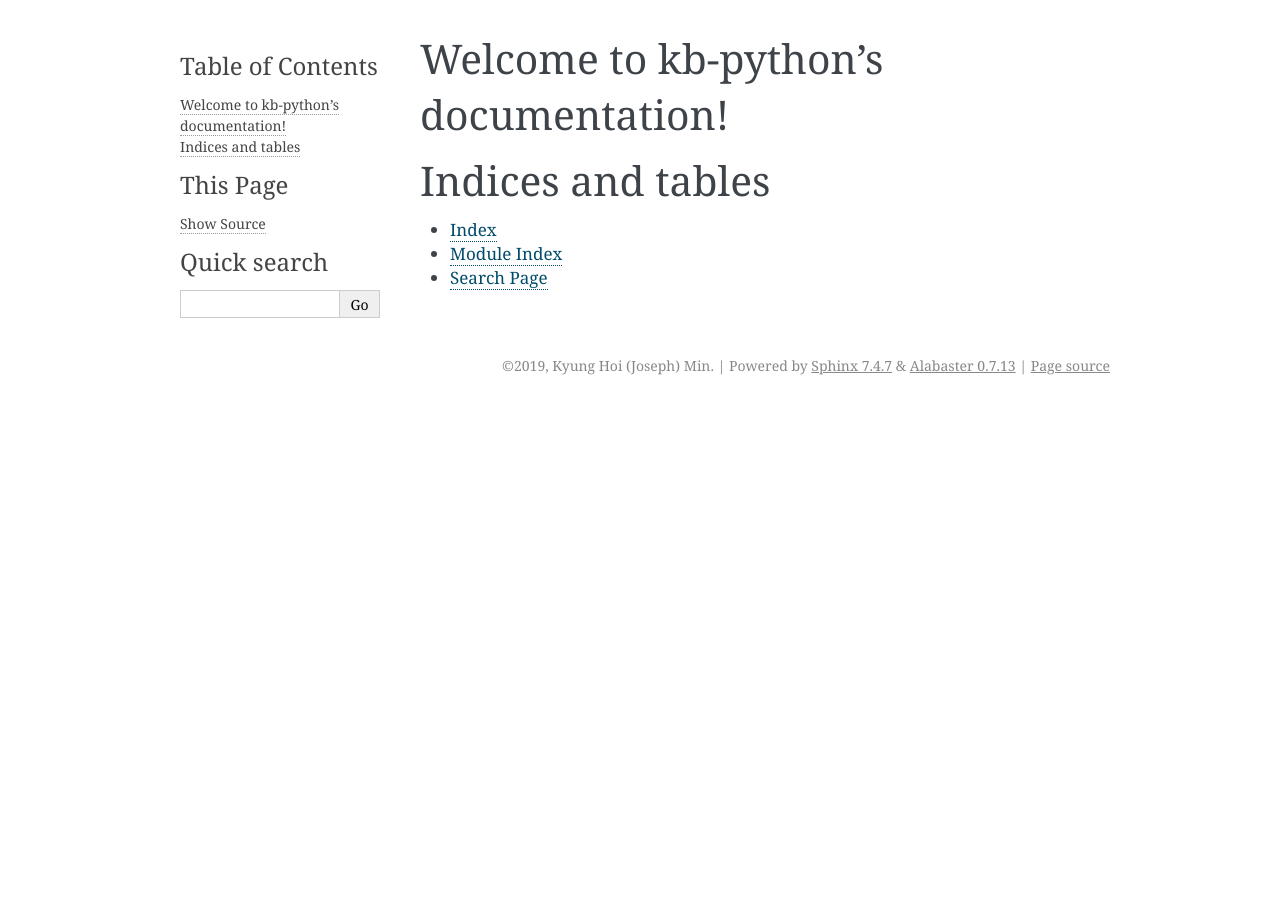
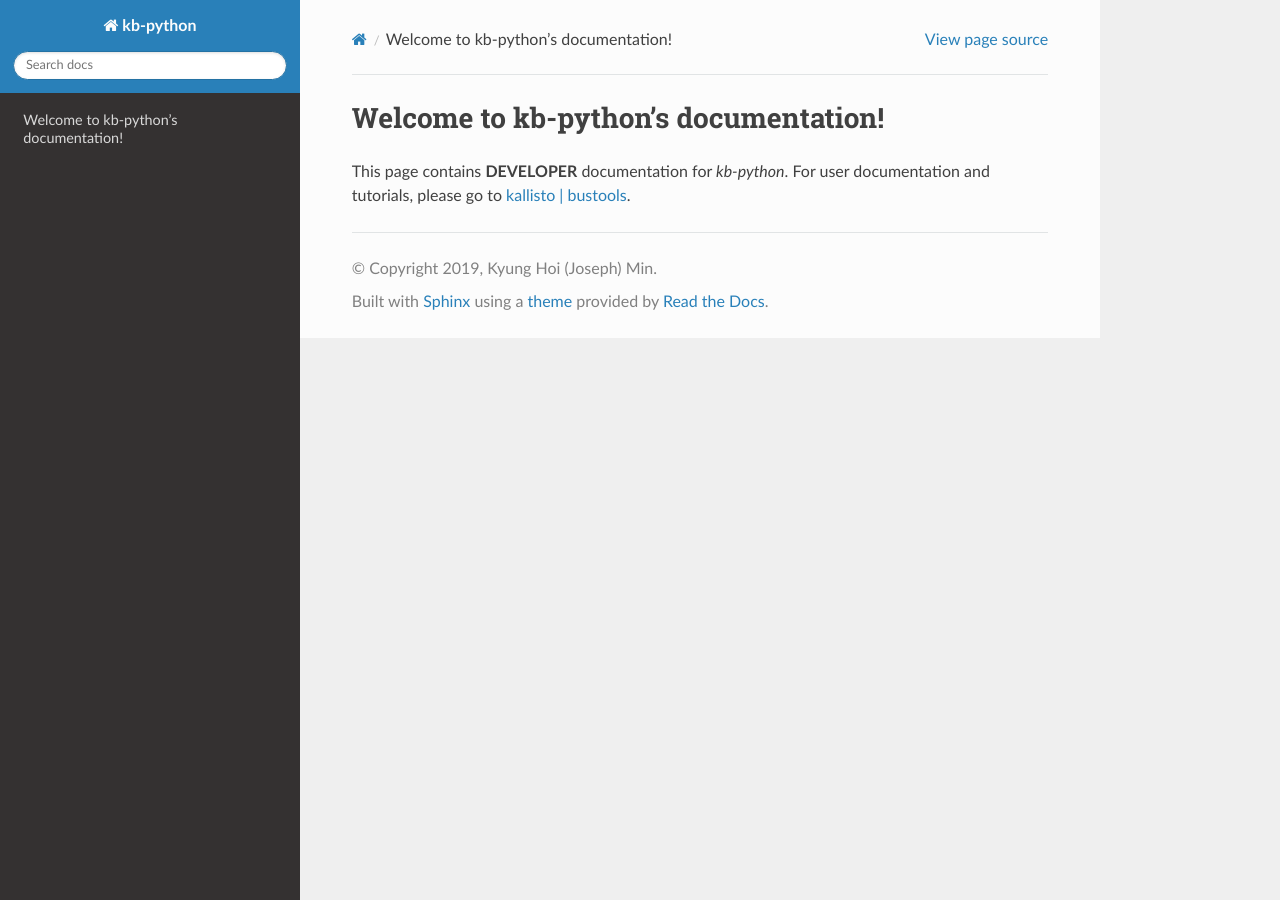
Before and after one commit to pachterlab/kb_python, a Sphinx documentation site: the page built from docs/index.rst, in a window 1280 px wide. Built offline with Sphinx 7.4.7 and the Read the Docs theme 2.0.0, drawn with Linux system fonts in a browser that asks for light colours.

Commit message:
docs update

```diff
--- a/docs/conf.py
+++ b/docs/conf.py
@@ -33,12 +33,10 @@
 # extensions coming with Sphinx (named 'sphinx.ext.*') or your custom
 # ones.
 extensions = [
-    'sphinxcontrib.apidoc',
+    'autoapi.extension',
 ]
-apidoc_module_dir = kb_dir
-apidoc_output_dir = os.path.join(docs_dir, 'api')
-apidoc_excluded_paths = ['tests']
-apidoc_separate_modules = True
+autoapi_type = 'python'
+autoapi_dirs = [kb_dir]
 
 # Add any paths that contain templates here, relative to this directory.
 templates_path = ['_templates']
@@ -53,7 +51,7 @@
 # The theme to use for HTML and HTML Help pages.  See the documentation for
 # a list of builtin themes.
 #
-html_theme = 'alabaster'
+html_theme = 'sphinx_rtd_theme'
 
 # Add any paths that contain custom static files (such as style sheets) here,
 # relative to this directory. They are copied after the builtin static files,
--- a/docs/index.rst
+++ b/docs/index.rst
@@ -6,15 +6,9 @@
 Welcome to kb-python's documentation!
 =====================================
 
+This page contains **DEVELOPER** documentation for `kb-python`.
+For user documentation and tutorials, please go to `kallisto | bustools <https://www.kallistobus.tools/>`_.
+
 .. toctree::
    :maxdepth: 2
    :caption: Contents:
-
-
-
-Indices and tables
-==================
-
-* :ref:`genindex`
-* :ref:`modindex`
-* :ref:`search`
--- a/docs/requirements.txt
+++ b/docs/requirements.txt
@@ -1 +1,2 @@
-sphinxcontrib-apidoc>=0.3.0
+sphinx-autoapi>=1.2.1
+sphinx-rtd-theme>=0.4.3
--- a/setup.cfg
+++ b/setup.cfg
@@ -4,10 +4,9 @@
 tag = True
 
 [bumpversion:file:setup.py]
-
 [bumpversion:file:kb_python/__init__.py]
-
 [bumpversion:file:README.md]
+[bumpversion:file:docs/conf.py]
 
 [flake8]
 ignore = E111,E114,E121,E122,E124,E125,E126,E127,E128,E129,E131,E731,E841,W503,W504
```
Also changed, not shown: 1 other file.
